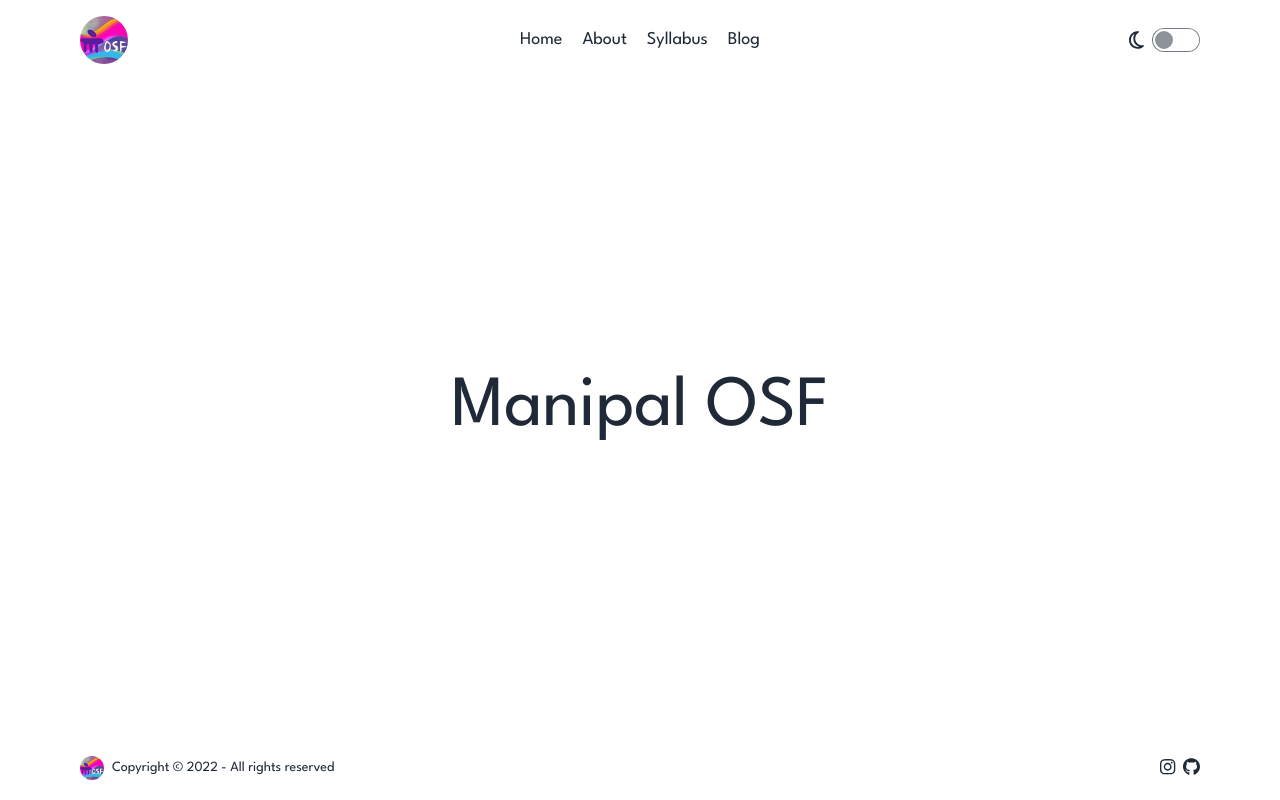
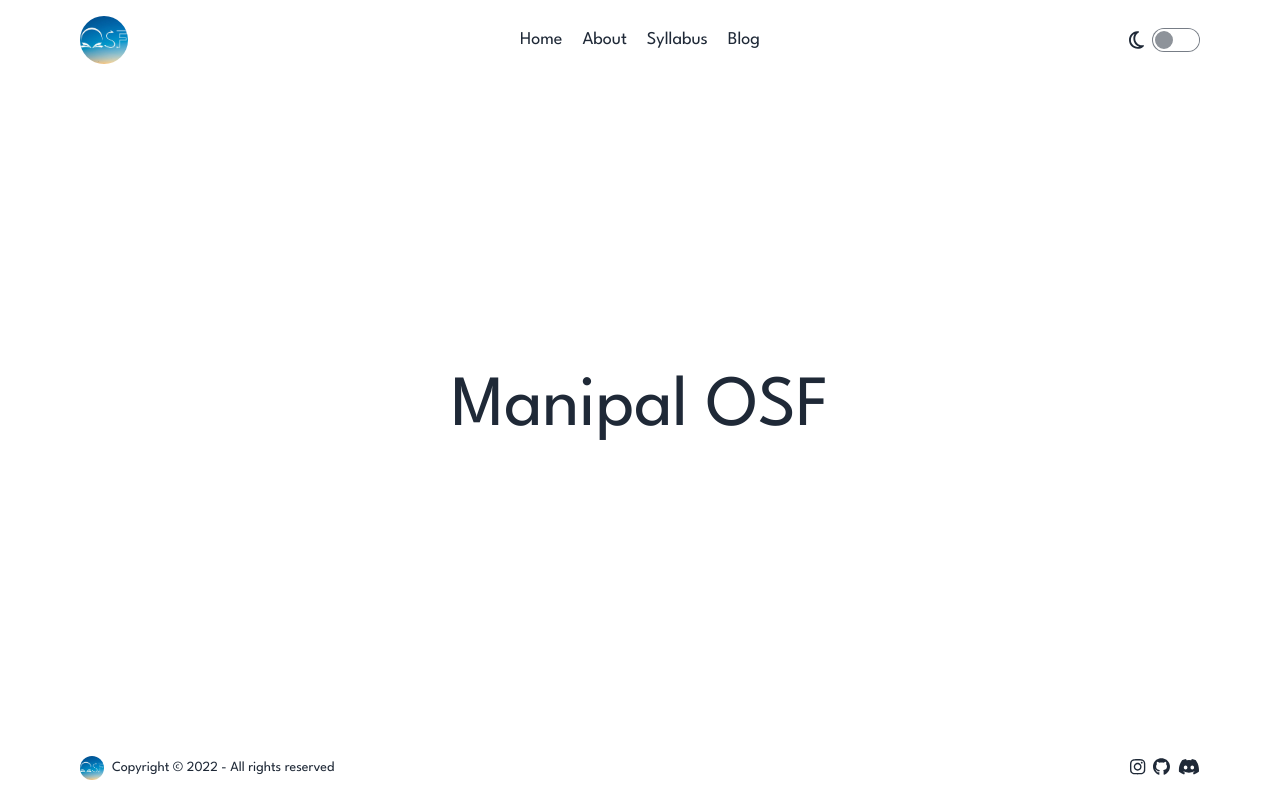
Before and after one commit to Manipal-OSF/website, a Next.js app: page / in a window 1280 px wide. Built offline with nearby package versions, Linux system fonts and the light colour scheme.

Commit message:
Add new logo, discord link and under dev component

```diff
--- a/components/Footer.tsx
+++ b/components/Footer.tsx
@@ -1,5 +1,5 @@
 import { FontAwesomeIcon } from '@fortawesome/react-fontawesome';
-import { faGithub, faInstagram } from '@fortawesome/free-brands-svg-icons';
+import { faDiscord, faGithub, faInstagram } from '@fortawesome/free-brands-svg-icons';
 import Image from 'next/image';
 import logo from '../public/logo.jpg';
 
@@ -17,7 +17,7 @@
         </div>
         <p>Copyright © 2022 - All rights reserved</p>
       </div>
-      <div className='flex items-center justify-center w-full h-full'>
+      <div className='flex items-center justify-center w-full h-full gap-2'>
         <a
           href='https://www.instagram.com/manipalosf/'
           target='_blank'
@@ -36,6 +36,15 @@
         >
           <FontAwesomeIcon icon={faGithub} size='lg' />
         </a>
+        <a
+          href='https://discord.gg/wk52CxvSj8'
+          target='_blank'
+          rel='noopener noreferrer'
+          className='duration-300 link link-hover hover:-translate-y-1'
+          aria-label='Github'
+        >
+          <FontAwesomeIcon icon={faDiscord} size='lg' />
+        </a>
       </div>
     </footer>
   );
--- a/components/Header.tsx
+++ b/components/Header.tsx
@@ -22,14 +22,14 @@
         </Link>
       </li>
       <li>
-        <a className='link link-hover' href='#'>
-          Syllabus
-        </a>
+      <Link href='/syllabus'>
+          <a className='link link-hover'>Syllabus</a>
+        </Link>
       </li>
       <li>
-        <a className='link link-hover' href='#'>
-          Blog
-        </a>
+      <Link href='/blog'>
+          <a className='link link-hover'>Blog</a>
+        </Link>
       </li>
     </>
   );
@@ -46,7 +46,7 @@
     <header className='grid items-center h-10 grid-cols-2 md:grid-cols-3 place-content-center dark:text-white'>
       <div className='hidden w-12 h-12 md:block'>
         <Image
-          className='rounded-full'
+          className='duration-500 rounded-3xl hover:rounded-lg'
           src={logo}
           alt='logo'
           layout='responsive'
--- /dev/null
+++ b/components/UnderDev.tsx
@@ -0,0 +1,22 @@
+import Head from "next/head";
+
+
+const UnderDev = () => {
+  return (
+    <>
+      <Head>
+        <title>Under development</title>
+      </Head>
+      <div className='grid gap-10 m-auto text-center place-self-center dark:text-white'>
+        <h1 className='text-3xl font-bold md:text-5xl lg:text-7xl'>
+          Hey there!
+        </h1>
+        <p className='text-2xl md:text-4xl lg:text-6xl'>
+          This section is still under development. If you find any bugs in the site please notify us on the GitHub repo or Discord server linked below.
+        </p>
+      </div>
+    </>
+  );
+};
+
+export default UnderDev;
--- a/pages/404.tsx
+++ b/pages/404.tsx
@@ -1,4 +1,6 @@
-const ClientErrorPage = () => {
+import type { NextPage } from 'next';
+
+const ClientErrorPage: NextPage = () => {
   return (
     <div className='grid self-center m-auto text-center'>
       <h1 className=' text-7xl'>404</h1>
--- a/pages/500.tsx
+++ b/pages/500.tsx
@@ -1,4 +1,6 @@
-const ServerErrorPage = () => {
+import type { NextPage } from 'next';
+
+const ServerErrorPage: NextPage = () => {
   return (
     <div className='grid self-center m-auto text-center'>
       <h1 className=' text-7xl'>500</h1>
--- a/pages/_document.tsx
+++ b/pages/_document.tsx
@@ -5,7 +5,10 @@
     return (
       <Html lang='en'>
         <Head>
-          <meta name="description" content="The official website for Manipal OSF organisation." />
+          <meta
+            name='description'
+            content='The official website for Manipal OSF organisation.'
+          />
           <link rel='preconnect' href='https://fonts.googleapis.com' />
           <link
             rel='preconnect'
--- a/pages/blog.tsx
+++ b/pages/blog.tsx
@@ -0,0 +1,10 @@
+import type { NextPage } from 'next';
+import UnderDev from '../components/UnderDev';
+
+const Blog: NextPage = () => {
+    return (
+      <UnderDev />
+    );
+  };
+
+  export default Blog;
--- a/pages/syllabus.tsx
+++ b/pages/syllabus.tsx
@@ -0,0 +1,10 @@
+import type { NextPage } from 'next';
+import UnderDev from '../components/UnderDev';
+
+const Syllabus: NextPage = () => {
+    return (
+      <UnderDev />
+    );
+  };
+
+  export default Syllabus;
```
Also changed, not shown: pages/index.tsx (+4 -5 lines), public/logo.jpg, public/logo_old.jpg (added).
